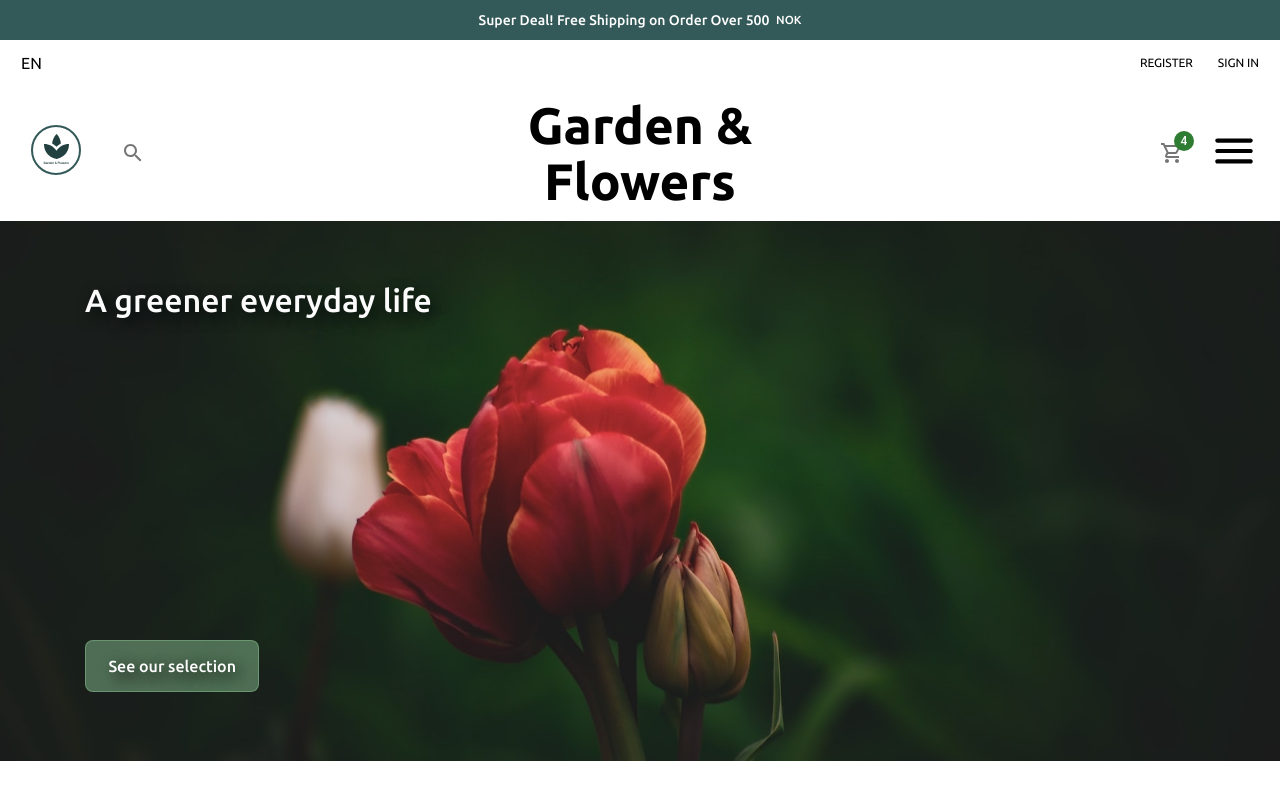
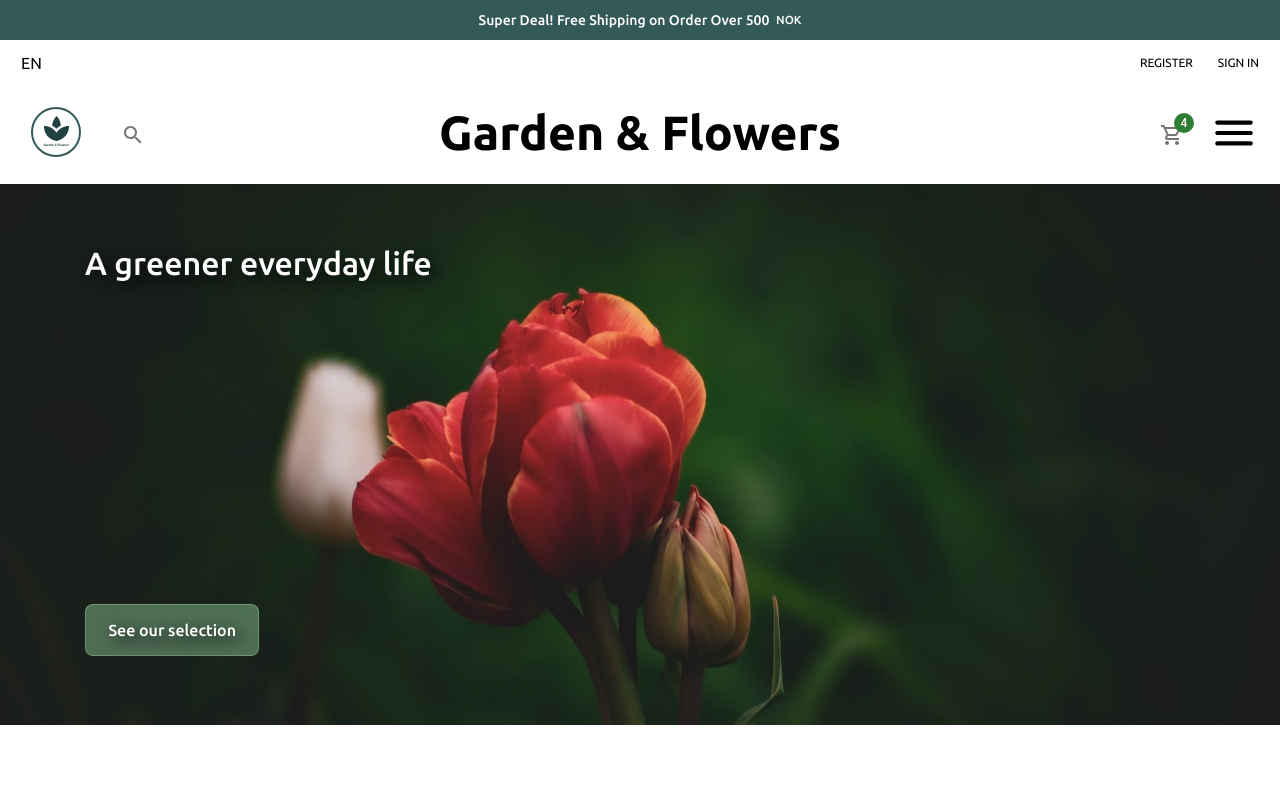
Before and after one commit to tone-kodehode/garden-andflowers, a React (Vite) app: page /flowers in a window 1280 px wide. Built offline with nearby package versions, Linux system fonts and the light colour scheme.

Commit message:
propType baner

```diff
--- a/src/components/Banner/Banner.jsx
+++ b/src/components/Banner/Banner.jsx
@@ -55,7 +55,10 @@ ImageBanner.propTypes = {
   alt: PropTypes.string.isRequired, // alt is a required string prop
   title: PropTypes.string.isRequired, // title is a required string prop
   topLeftTagline: PropTypes.oneOfType([PropTypes.string, PropTypes.arrayOf(PropTypes.string)]), // topLeftTagline can be a string or an array of strings
-  label: PropTypes.string, // buttonLeft is optional string prop
-  onClick: PropTypes.func, // onClick is an optional function prop for the button click handler
-  Url: PropTypes.string, // url is an optional string prop
+  buttons: PropTypes.arrayOf(
+    PropTypes.shape({
+      label: PropTypes.string.isRequired,
+      url: PropTypes.string.isRequired,
+    })
+  ), // buttons array of objects with label and url properties required string
 };
--- a/src/components/ProductList/ProductFlowerList.jsx
+++ b/src/components/ProductList/FlowerProductList.jsx
@@ -1,6 +1,6 @@
 
 
-export const ProductFlowerList = () => {
+export const FlowerProductList = () => {
   return (
     <div>ProductFlowerList</div>
   )
--- a/src/components/ProductPage/ProductFlowerPage.jsx
+++ b/src/components/ProductPage/FlowerProductPage.jsx
@@ -1,6 +1,6 @@
 
 
-export const ProductFlowerPage = () => {
+export const FlowerProductPage = () => {
   return (
     <div>ProductFlowerPage</div>
   )
--- a/src/styles/ButtonsStyles/Buttons.module.css
+++ b/src/styles/ButtonsStyles/Buttons.module.css
@@ -7,7 +7,7 @@ button {
     font-weight: 500;
     font-family: inherit;
     text-shadow: 5px 5px 15px var(--DarkColor);
-    color: var(--lightColor);
+    color: var(--white);
     border-color: var(--GreenPastelDarkTransparent);
     background-color: var(--GreenPastelDarkTransparent);
     /* backdrop-filter: blur(2px); */
--- a/src/styles/NavbarStyles/Navbar.module.css
+++ b/src/styles/NavbarStyles/Navbar.module.css
@@ -60,6 +60,7 @@
 .title {
     font-weight: bold;
     text-align: center;
+    margin-bottom: 5px;
     /* border: 1px solid red; */
 }
 
@@ -83,5 +84,6 @@
 @media only screen and (max-width: 768px) {
     .title {
       font-size: 35px;
+      margin-bottom: 5px;
     }
 }
--- a/src/styles/index.css
+++ b/src/styles/index.css
@@ -4,9 +4,9 @@ a {
   text-decoration: inherit;
 }
 
-a:hover {
+/* a:hover {
   color: var(--Green);
-}
+} */
 
 body {
   margin: 0;
@@ -15,7 +15,7 @@ body {
 }
 
 h1 {
-  font-size: 3.2em;
+  font-size: 3em;
   line-height: 1.1;
 }
 
```
